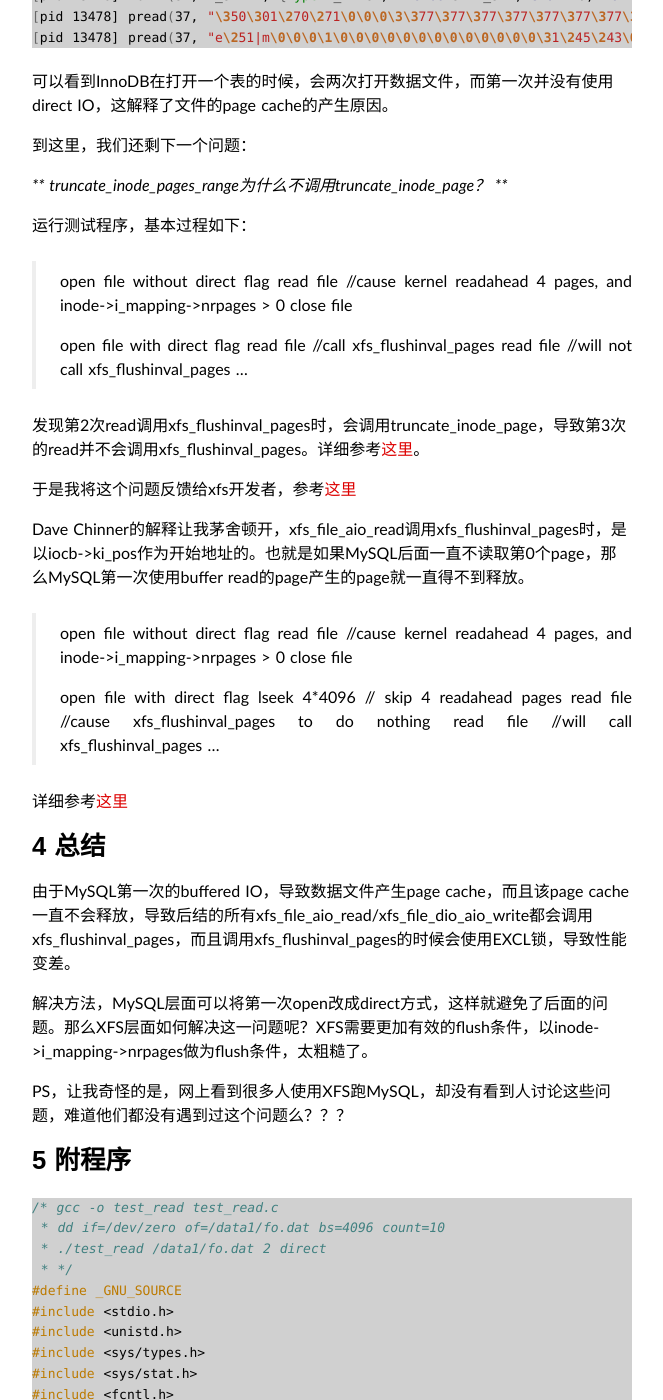
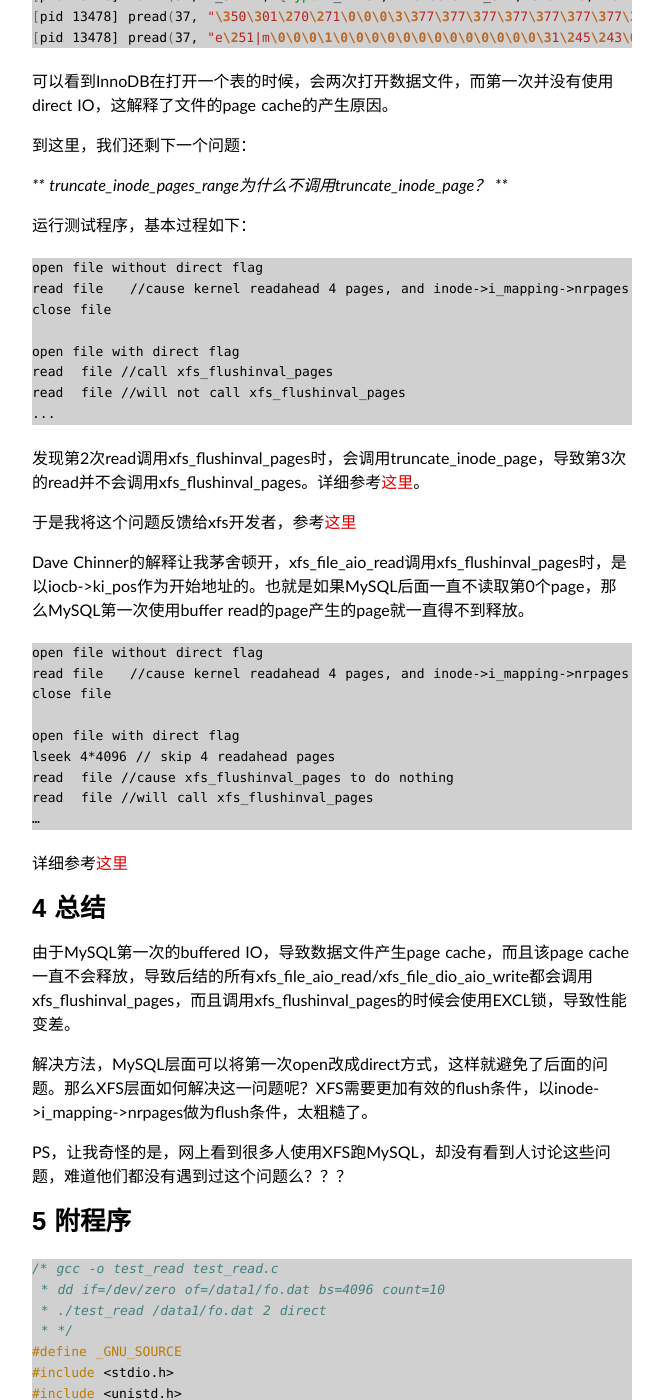
Before and after one commit to hustcat/hustcat.github.io, a Jekyll site: the page built from _posts/2015-04-08-xfs-performance-problem.md, in a window 1280 px wide and 1400 px high, scrolled down 5316 px. Shown: the whole window, without its empty margins (308-971 px from the left). Built offline with Jekyll 4.4.1, drawn with Linux system fonts in a browser that asks for light colours; some web fonts are replaced; Markdown is read by kramdown in place of the engine named in the settings; comment, search, counter and statistics services are not loaded.

````diff
--- a/_posts/2015-04-08-xfs-performance-problem.md
+++ b/_posts/2015-04-08-xfs-performance-problem.md
@@ -185,14 +185,16 @@ Tracing "truncate_inode_pages_range"... Ctrl-C to end.
 
 运行测试程序，基本过程如下：
 
-> open file without direct flag
-> read file   //cause kernel readahead 4 pages, and inode->i_mapping->nrpages > 0
-> close file
->
-> open file with direct flag
-> read  file //call xfs_flushinval_pages
-> read  file //will not call xfs_flushinval_pages
-> ...
+```
+open file without direct flag
+read file   //cause kernel readahead 4 pages, and inode->i_mapping->nrpages > 0
+close file
+
+open file with direct flag
+read  file //call xfs_flushinval_pages
+read  file //will not call xfs_flushinval_pages
+...
+```
 
 发现第2次read调用xfs_flushinval_pages时，会调用truncate_inode_page，导致第3次的read并不会调用xfs_flushinval_pages。详细参考[这里](https://github.com/hustcat/hustcat.github.io/tree/master/assets/xfs_file_aio_read_offset0.txt)。
 
@@ -200,15 +202,17 @@ Tracing "truncate_inode_pages_range"... Ctrl-C to end.
 
 Dave Chinner的解释让我茅舍顿开，xfs_file_aio_read调用xfs_flushinval_pages时，是以iocb->ki_pos作为开始地址的。也就是如果MySQL后面一直不读取第0个page，那么MySQL第一次使用buffer read的page产生的page就一直得不到释放。
 
-> open file without direct flag
-> read file   //cause kernel readahead 4 pages, and inode->i_mapping->nrpages > 0
-> close file
->
-> open file with direct flag
-> lseek 4*4096 // skip 4 readahead pages
-> read  file //cause xfs_flushinval_pages to do nothing
-> read  file //will call xfs_flushinval_pages
-> …
+```
+open file without direct flag
+read file   //cause kernel readahead 4 pages, and inode->i_mapping->nrpages > 0
+close file
+
+open file with direct flag
+lseek 4*4096 // skip 4 readahead pages
+read  file //cause xfs_flushinval_pages to do nothing
+read  file //will call xfs_flushinval_pages
+…
+```
 
 详细参考[这里](https://github.com/hustcat/hustcat.github.io/tree/master/assets/xfs_file_aio_read_offset4k.txt)
 
````
